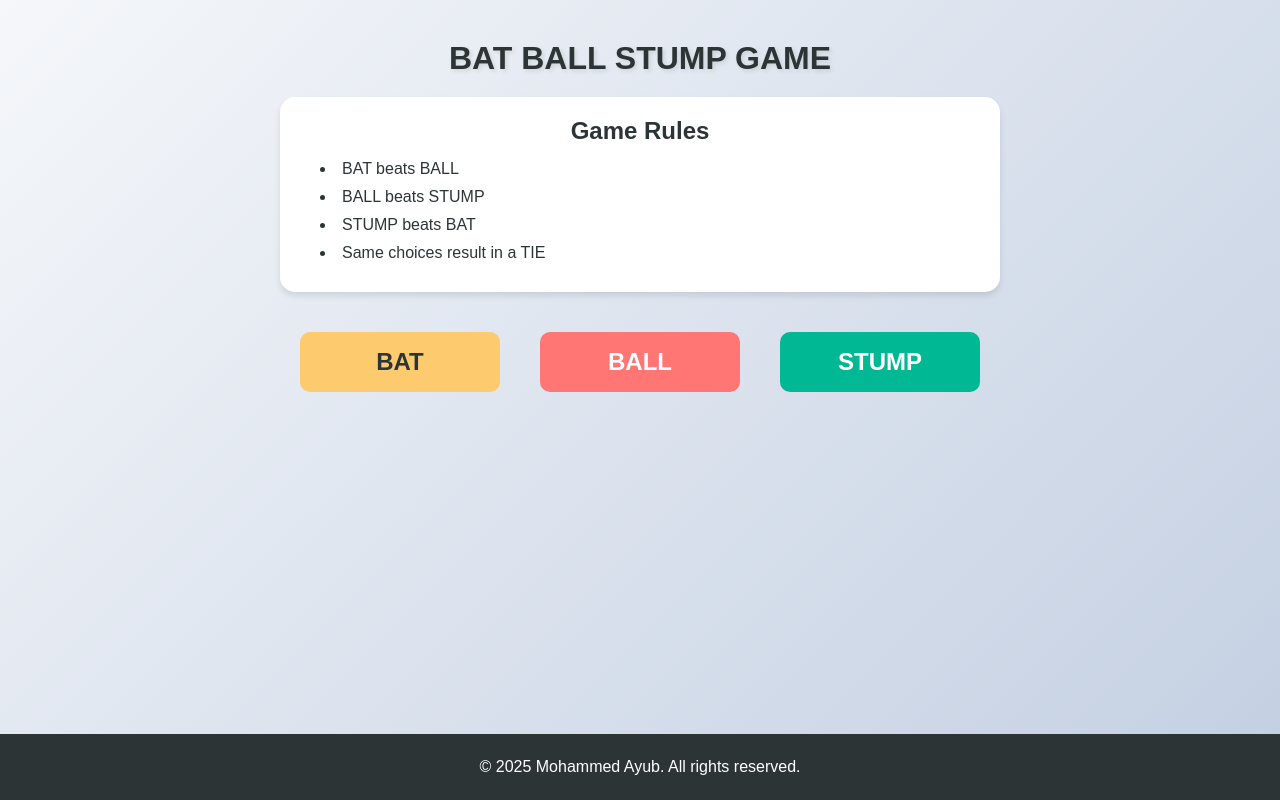
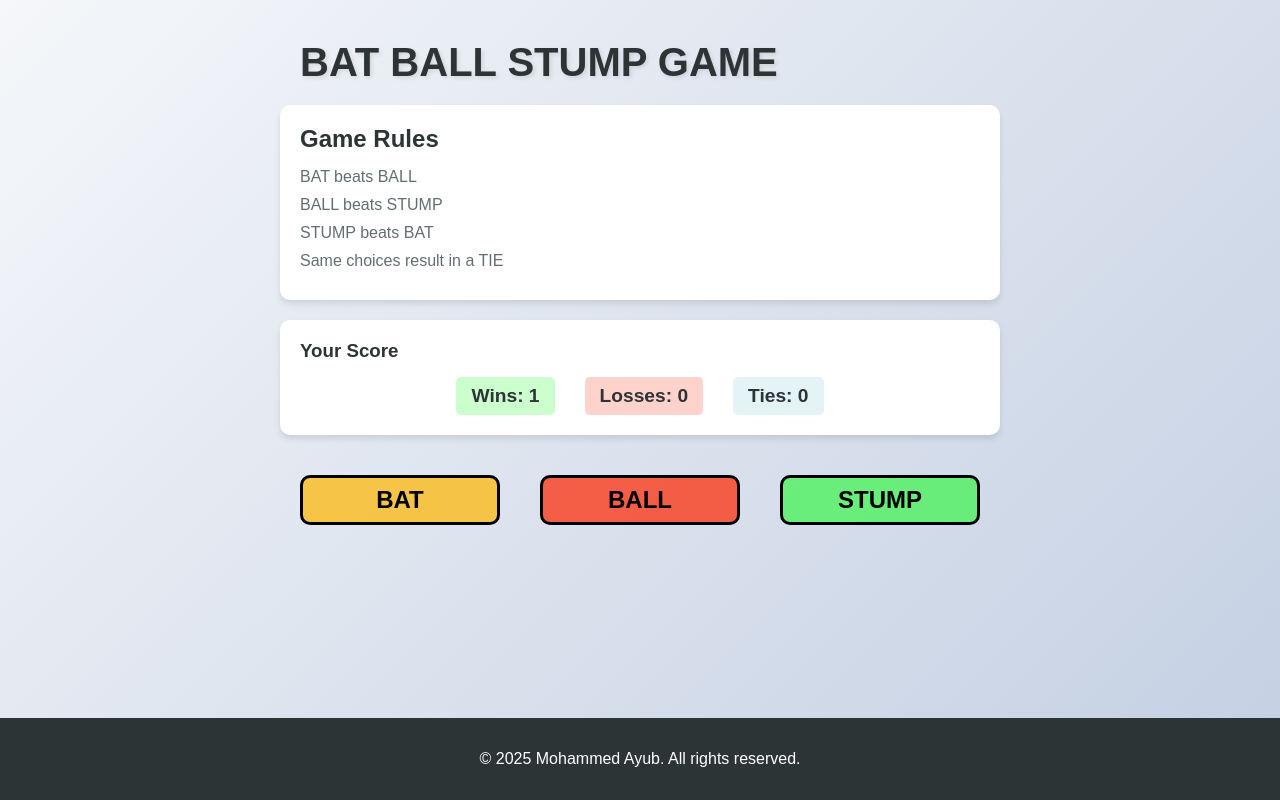
Before and after one commit to Ayub-07/Bat-Ball-Stump-Game, a plain HTML site: page index.html in a window 1280 px wide. Both pictures are taken after a click on the button "BAT". Drawn offline with Linux system fonts and the light colour scheme.

Commit message:
Added score tracker

```diff
--- a/index.html
+++ b/index.html
@@ -20,20 +20,34 @@
       </ul>
     </div>
 
+    <div class="score-board">
+      <div class="score">
+        <h3>Your Score</h3>
+        <div class="score-display">
+          <span class="win">Wins: <span id="wins">0</span></span>
+          <span class="loss">Losses: <span id="losses">0</span></span>
+          <span class="tie">Ties: <span id="ties">0</span></span>
+        </div>
+      </div>
+    </div>
+
     <div class="buttons">
       <button class="button1 gen" onclick="
         genCompChoice();
         choiceIsBat();
+        updateScore();
         "> BAT</button>
 
       <button class="button2 gen" onclick="
         genCompChoice();
         choiceIsBowl();
+        updateScore();
         "> BALL</button>
 
       <button class="button3 gen" onclick="
         genCompChoice();
         choiceIsStump();
+        updateScore();
         "> STUMP</button>
     </div>
   </div>
@@ -42,6 +56,12 @@
     <p>&copy; 2025 Mohammed Ayub. All rights reserved.</p>
   </footer>
   <script>
+    let score = {
+      win : 0,
+      lose: 0,
+      tie : 0
+    };
+
     let computerChoice;
     function genCompChoice(){
       let randomNum = Math.random()*3;
@@ -53,33 +73,59 @@
         computerChoice='STUMP';
     }
 
-      var result;
+    function updateScore() {
+      document.getElementById('wins').textContent = score.win;
+      document.getElementById('losses').textContent = score.lose;
+      document.getElementById('ties').textContent = score.tie;
+    }
+
+    let result;
 
     function choiceIsBat(){
-        if (computerChoice==='BAT')
+      if (computerChoice==='BAT'){
         result = `It's a TIE`;
-        else if (computerChoice==='BALL')
+        score.tie++;
+      }
+      else if (computerChoice==='BALL'){
         result = 'Congo !!! You won.';
-        else if (computerChoice==='STUMP')
+        score.win++;
+      }
+      else if (computerChoice==='STUMP'){
         result = 'You lost Gentleman';
+        score.lose++;
+      }
       alert(`Your choice is BAT. \nComputer's choice is ${computerChoice}.\n${result}.`);
     }
+
     function choiceIsBowl(){
-        if (computerChoice==='BAT')
+      if (computerChoice==='BAT'){
         result = 'You lost Gentleman';
-        else if (computerChoice==='BALL')
+        score.lose++;
+      }
+      else if (computerChoice==='BALL'){
         result = `It's a TIE`;
-        else if (computerChoice==='STUMP')
+        score.tie++;
+      }
+      else if (computerChoice==='STUMP'){
         result = 'Congo !!! You won.';
+        score.win++;
+      }
       alert(`Your choice is BALL. \nComputer's choice is ${computerChoice}.\n${result}.`);
     }
+
     function choiceIsStump(){
-        if (computerChoice==='BAT')
+      if (computerChoice==='BAT'){
         result = 'Congo !!! You won.';
-        else if (computerChoice==='BALL')
+        score.win++;
+      }
+      else if (computerChoice==='BALL'){
         result = 'You lost Gentleman';
-        else if (computerChoice==='STUMP')
+        score.lose++;
+      }
+      else if (computerChoice==='STUMP'){
         result = `It's a TIE`;
+        score.tie++;
+      }
       alert(`Your choice is STUMP. \nComputer's choice is ${computerChoice}.\n${result}.`);
     }
   </script>
--- a/style.css
+++ b/style.css
@@ -2,7 +2,7 @@
   margin: 0;
   padding: 0;
   box-sizing: border-box;
-  font-family: Arial, sans-serif;
+  font-family: 'Arial', sans-serif;
 }
 
 body {
@@ -20,67 +20,109 @@ body {
 }
 
 h1 {
-  text-align: center;
-  margin: 20px 0;
+  margin: 20px;
   color: #2d3436;
+  font-size: 2.5rem;
   text-shadow: 2px 2px 4px rgba(0,0,0,0.1);
 }
 
 .rules {
-  background-color: white;
+  background: white;
   padding: 20px;
-  border-radius: 15px;
+  border-radius: 10px;
   margin: 20px 0;
   box-shadow: 0 4px 6px rgba(0,0,0,0.1);
 }
 
 .rules h2 {
-  text-align: center;
   color: #2d3436;
   margin-bottom: 15px;
 }
 
 .rules ul {
-  list-style-position: inside;
-  text-align: left;
-  margin-left: 20px;
+  list-style-type: none;
+  padding: 0;
 }
 
 .rules li {
   margin: 10px 0;
+  color: #636e72;
+}
+
+.score-board {
+  background: white;
+  padding: 20px;
+  border-radius: 10px;
+  margin: 20px 0;
+  box-shadow: 0 4px 6px rgba(0,0,0,0.1);
+}
+
+.score h3 {
   color: #2d3436;
+  margin-bottom: 15px;
+}
+
+.score-display {
+  display: flex;
+  justify-content: center;
+  gap: 30px;
+  font-size: 1.2rem;
+}
+
+.score-display span {
+  padding: 8px 15px;
+  border-radius: 5px;
+  font-weight: bold;
+}
+
+.win {
+  color: #2d3436;
+  background-color: rgba(0, 255, 13, 0.2);
+}
+
+.loss {
+  color: #2d3436;
+  background-color: rgba(255, 38, 0, 0.2);
+}
+
+.tie {
+  color: #2d3436;
+  background-color: rgba(118, 193, 210, 0.2);
+}
+
+.score-display span span {
+  padding: 0;
+  background: none;
 }
 
 .gen {
-  height: 60px;
+  height: 50px;
   width: 200px;
   font-size: 1.5rem;
   font-weight: bold;
   margin: 20px;
-  border: none;
+  border: 3px solid rgb(0, 0, 0);
   border-radius: 10px;
   cursor: pointer;
   transition: all 0.3s ease;
 }
 
 .button1 {
-  background-color: #fdcb6e;
-  color: #2d3436;
+  background-color: rgba(255, 183, 0,0.7);
 }
 
 .button2 {
-  background-color: #ff7675;
-  color: white;
+  background-color:rgba(255, 38, 0,0.7);
 }
 
 .button3 {
-  background-color: #00b894;
-  color: white;
+  background-color: rgba(0, 255, 13,0.5);
 }
 
 .gen:hover {
   transform: translateY(-5px);
-  box-shadow: 0 10px 20px rgba(0,0,0,0.2);
+  transition: transform 0.3s ease-in;
+  box-shadow: 5px 5px 5px rgb(118, 193, 210);
 }
 
 .buttons {
@@ -92,7 +134,7 @@ h1 {
 
 footer {
   text-align: center;
-  padding: 1.5rem;
+  padding: 2rem;
   background-color: #2d3436;
   color: white;
   margin-top: auto;
```
Also changed, not shown: 1 other file. Lines whose indentation alone changed are shown as unchanged.
